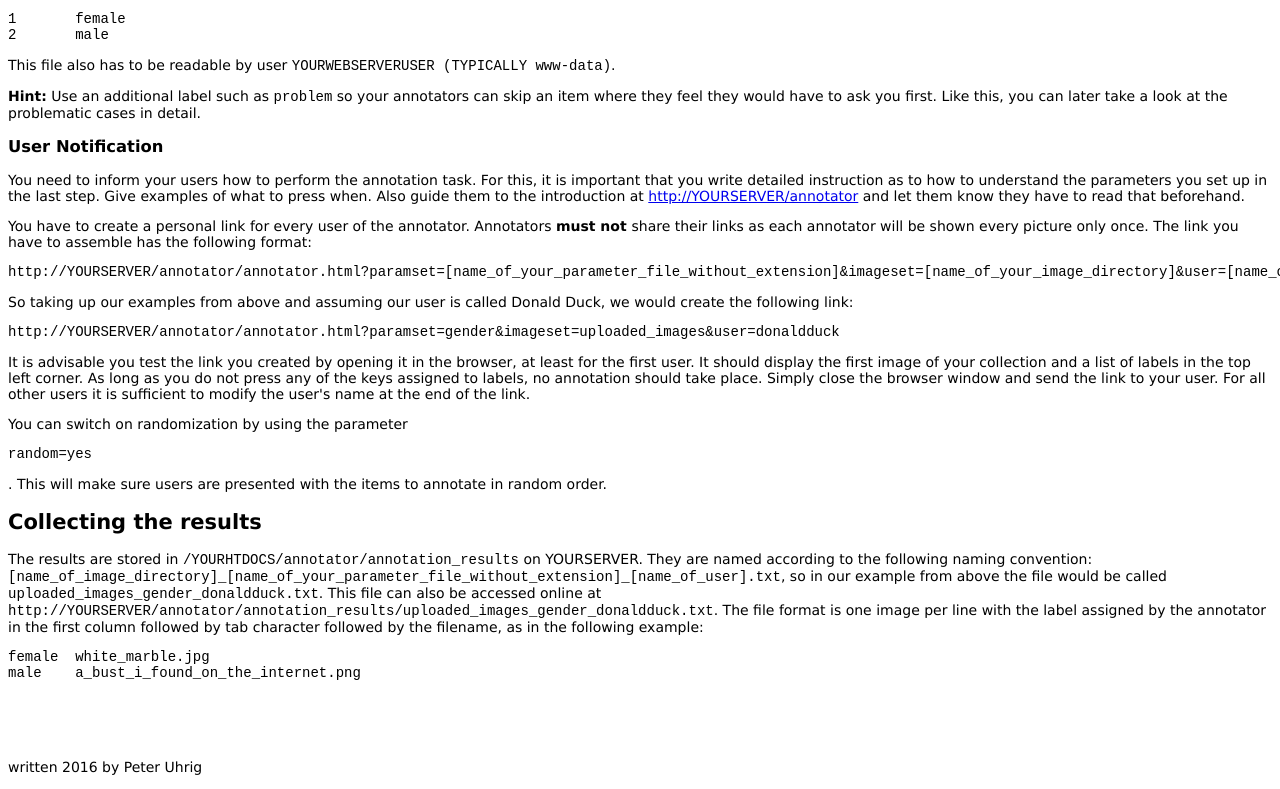
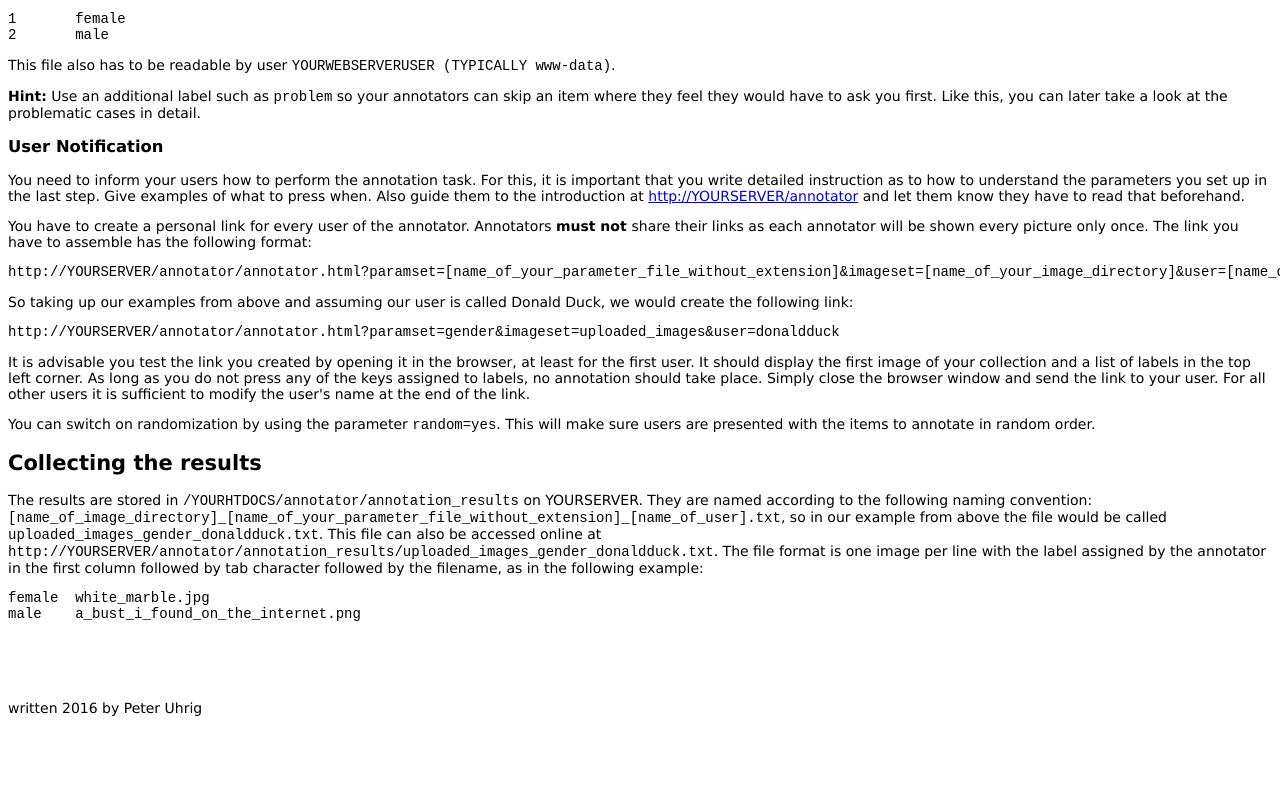
Before and after one commit to RedHenLab/RapidAnnotator, a plain HTML site: page documentation.html in a window 1280 px wide. Shown: the part 544-1333 px from the top of the page. After the commit the page ends 1274 px from the top, so only its background shows below. Drawn offline with Linux system fonts and the light colour scheme.

Commit message:
Update documentation.html
fixed formatting error

```diff
--- a/documentation.html
+++ b/documentation.html
@@ -68,7 +68,7 @@ So taking up our examples from above and assuming our user is called Donald Duck
 It is advisable you test the link you created by opening it in the browser, at least for the first user. It should display the first image of your collection and a list of labels in the top left corner. As long as you do not press any of the keys assigned to labels, no annotation should take place. Simply close the browser window and send the link to your user. For all other users it is sufficient to modify the user's name at the end of the link.
 </p>
 <p>
-	You can switch on randomization by using the parameter <pre>random=yes</pre>. This will make sure users are presented with the items to annotate in random order.
+	You can switch on randomization by using the parameter <span class="mono">random=yes</span>. This will make sure users are presented with the items to annotate in random order.
 </p>
 
 <h2>Collecting the results</h2>
```
